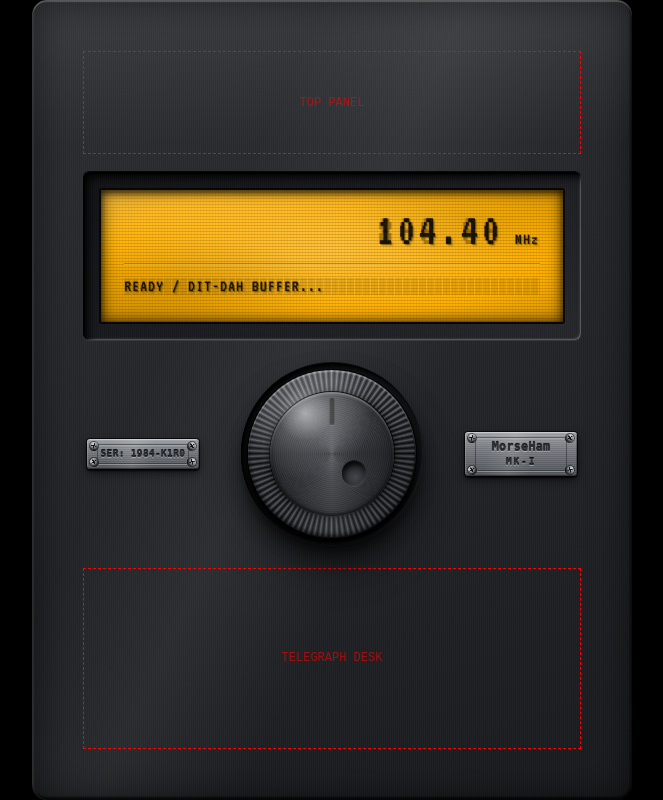
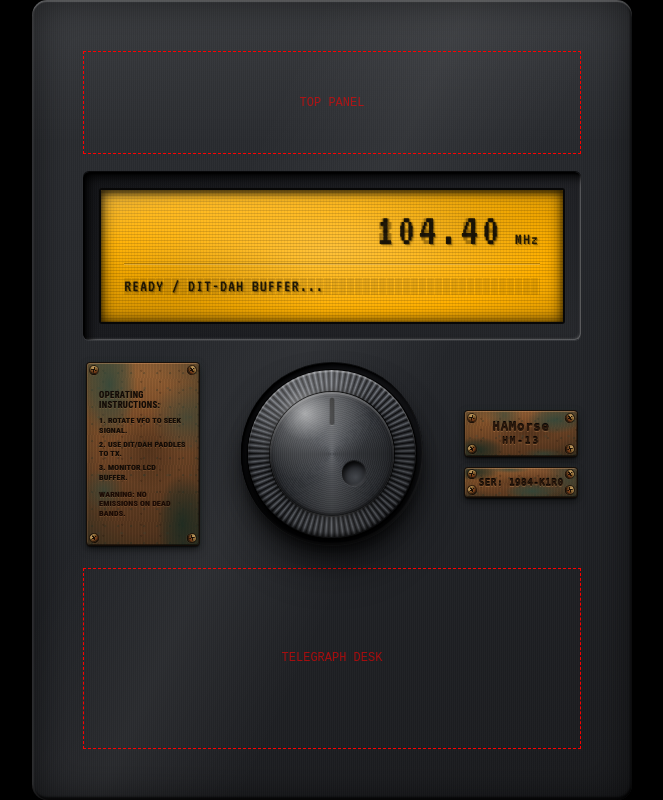
Before and after one commit to einsajo/HAMorse, a React (Vite) app: page / in a window 1280 px wide. Shown: the whole page, without its empty margins (308-971 px from the left). Built offline with nearby package versions, Linux system fonts and the light colour scheme.

Commit message:
fix: update plates to corroded copper and add SOP layout

```diff
--- a/src/components/MetalPlate.css
+++ b/src/components/MetalPlate.css
@@ -1,46 +1,57 @@
 /* ==========================================================================
-   Stamped aluminium plate + Phillips-head screws
+   Aged, corroded copper plate + tarnished brass screws
    ========================================================================== */
 
 .plate {
+  /* patina splotch positions; varied per plate so they don't look copy-pasted */
+  --p1: 14% 22%;
+  --p2: 86% 78%;
+  --p3: 72% 12%;
+  --p4: 28% 92%;
+
   position: relative;
   container-type: inline-size;
   pointer-events: none; /* decorative: never steal touches from the VFO */
   /* no padding here: cqi units inside resolve against this plate's width */
   border-radius: 3px;
 
-  /* aged, dulled aluminium with horizontal brushing */
   background:
-    linear-gradient(180deg, rgba(255, 255, 255, 0.18) 0%, rgba(255, 255, 255, 0) 35%, rgba(0, 0, 0, 0.12) 100%),
-    linear-gradient(100deg, rgba(255, 255, 255, 0) 20%, rgba(255, 255, 255, 0.12) 42%, rgba(255, 255, 255, 0) 60%),
-    repeating-linear-gradient(0deg, rgba(255, 255, 255, 0.05) 0 1px, rgba(0, 0, 0, 0.05) 1px 2px),
-    linear-gradient(180deg, #8d9197 0%, #72767c 55%, #5c6066 100%);
+    /* heavy verdigris blooms (#2E473B / #1A2B22) */
+    radial-gradient(ellipse 34% 42% at var(--p1), rgba(46, 71, 59, 0.85) 0%, rgba(46, 71, 59, 0.45) 45%, rgba(46, 71, 59, 0) 72%),
+    radial-gradient(ellipse 30% 36% at var(--p2), rgba(26, 43, 34, 0.85) 0%, rgba(26, 43, 34, 0.4) 50%, rgba(26, 43, 34, 0) 75%),
+    radial-gradient(circle at var(--p3), rgba(46, 71, 59, 0.6) 0%, rgba(46, 71, 59, 0) 22%),
+    radial-gradient(ellipse 26% 18% at var(--p4), rgba(46, 71, 59, 0.65) 0%, rgba(46, 71, 59, 0) 70%),
+    /* fine pitting speckle */
+    /* (co-prime tile sizes stop the pits from reading as a grid) */
+    radial-gradient(circle at 40% 60%, rgba(26, 43, 34, 0.28) 0 0.8px, rgba(0, 0, 0, 0) 1.4px) 0 0 / 13px 17px,
+    radial-gradient(circle at 70% 25%, rgba(20, 12, 6, 0.22) 0 0.8px, rgba(0, 0, 0, 0) 1.4px) 3px 5px / 19px 11px,
+    radial-gradient(circle at 20% 80%, rgba(46, 71, 59, 0.22) 0 1px, rgba(0, 0, 0, 0) 1.6px) 7px 2px / 23px 29px,
+    /* patina creeping in from the edges */
+    radial-gradient(ellipse 75% 80% at 50% 50%, rgba(26, 43, 34, 0) 55%, rgba(26, 43, 34, 0.55) 100%),
+    /* dark tarnish blotch */
+    radial-gradient(ellipse 40% 30% at 55% 48%, rgba(20, 12, 6, 0.28) 0%, rgba(20, 12, 6, 0) 70%),
+    /* dull top-lit sheen (no mirror shine) */
+    linear-gradient(180deg, rgba(255, 190, 130, 0.12) 0%, rgba(255, 190, 130, 0) 30%, rgba(0, 0, 0, 0.18) 100%),
+    /* worn rolling grain */
+    repeating-linear-gradient(92deg, rgba(255, 180, 120, 0.04) 0 1px, rgba(0, 0, 0, 0.05) 1px 3px),
+    /* oxidised copper / bronze base (#8B572A -> #5C3A21) */
+    linear-gradient(160deg, #8b572a 0%, #744827 45%, #5c3a21 100%);
 
   box-shadow:
-    /* sheared edge: bright top, dark bottom */
-    inset 0 1px 0 rgba(255, 255, 255, 0.45),
-    inset 0 -1px 0 rgba(0, 0, 0, 0.45),
-    inset 1px 0 0 rgba(255, 255, 255, 0.15),
-    inset -1px 0 0 rgba(0, 0, 0, 0.3),
-    /* plate thickness and shadow on the chassis */
-    0 0 0 1px rgba(0, 0, 0, 0.75),
+    /* worn sheared edge */
+    inset 0 1px 0 rgba(255, 180, 120, 0.3),
+    inset 0 -1px 0 rgba(0, 0, 0, 0.5),
+    inset 1px 0 0 rgba(255, 180, 120, 0.1),
+    inset -1px 0 0 rgba(0, 0, 0, 0.35),
+    /* plate thickness + shadow onto the gunmetal */
+    0 0 0 1px rgba(20, 12, 6, 0.85),
     0 2px 2px rgba(0, 0, 0, 0.8),
-    0 4px 8px rgba(0, 0, 0, 0.55);
+    0 4px 8px rgba(0, 0, 0, 0.55),
+    /* faint verdigris stain bleeding onto the chassis */
+    0 0 6px 1px rgba(46, 71, 59, 0.18);
 }
 
-/* pressed border bead, stamped in with the text */
-.plate::before {
-  content: '';
-  position: absolute;
-  inset: 4.5cqi 9cqi;
-  border-radius: 2px;
-  border: 1px solid rgba(40, 42, 46, 0.55);
-  box-shadow:
-    0 1px 0 rgba(255, 255, 255, 0.28),
-    inset 0 1px 0 rgba(255, 255, 255, 0.2);
-}
-
-/* --- Stamped (debossed) text ------------------------------------------ */
+/* --- Stamped (debossed) text: brand + serial plates -------------------- */
 .plate__stamp {
   position: relative;
   display: flex;
@@ -53,60 +64,117 @@
   line-height: 1;
   white-space: nowrap;
   text-transform: uppercase;
-  color: #2f3236;
+  color: #2a180c;
   text-shadow:
     /* deep upper wall of the stamped groove */
-    0 -1px 0 rgba(0, 0, 0, 0.75),
+    0 -1px 0 rgba(0, 0, 0, 0.8),
     0 -1px 1px rgba(0, 0, 0, 0.5),
-    /* light catching the lower lip */
-    0 1px 0 rgba(255, 255, 255, 0.35);
+    /* worn copper lip catching the light */
+    0 1px 0 rgba(230, 160, 100, 0.3);
 }
 
-/* --- Phillips-head screws ---------------------------------------------- */
+/* --- Screws: tarnished brass with rust bloom --------------------------- */
 .plate__screw {
   --screw-size: max(6px, 7cqi);
   position: absolute;
+  z-index: 1;
   width: var(--screw-size);
   height: var(--screw-size);
   border-radius: 50%;
   transform: rotate(var(--screw-angle, 0deg));
 
   background:
-    /* cross slots */
-    linear-gradient(90deg, rgba(0, 0, 0, 0) 40%, rgba(10, 10, 12, 0.9) 40% 60%, rgba(0, 0, 0, 0) 60%) center / 70% 70% no-repeat,
-    linear-gradient(0deg, rgba(0, 0, 0, 0) 40%, rgba(10, 10, 12, 0.9) 40% 60%, rgba(0, 0, 0, 0) 60%) center / 70% 70% no-repeat,
-    /* domed steel head lit from the upper left */
-    radial-gradient(circle at 35% 30%, #d4d7db 0%, #8e9298 35%, #4a4d52 75%, #2a2c30 100%);
+    /* cross slots, packed with grime */
+    linear-gradient(90deg, rgba(0, 0, 0, 0) 40%, rgba(18, 10, 4, 0.92) 40% 60%, rgba(0, 0, 0, 0) 60%) center / 70% 70% no-repeat,
+    linear-gradient(0deg, rgba(0, 0, 0, 0) 40%, rgba(18, 10, 4, 0.92) 40% 60%, rgba(0, 0, 0, 0) 60%) center / 70% 70% no-repeat,
+    /* rust blooms */
+    radial-gradient(circle at 70% 70%, rgba(122, 48, 18, 0.75) 0%, rgba(122, 48, 18, 0) 45%),
+    radial-gradient(circle at 25% 75%, rgba(90, 36, 14, 0.6) 0%, rgba(90, 36, 14, 0) 35%),
+    /* domed aged-brass head lit from the upper left */
+    radial-gradient(circle at 35% 30%, #c4a066 0%, #8a6630 35%, #5a3f1c 72%, #2e1f0e 100%);
 
   box-shadow:
-    /* dome shading */
-    inset 0 -1px 1px rgba(0, 0, 0, 0.6),
-    inset 0 1px 0 rgba(255, 255, 255, 0.35),
-    /* countersink ring + drop shadow onto the plate */
-    0 0 0 1px rgba(0, 0, 0, 0.55),
-    0 1px 1px rgba(0, 0, 0, 0.7),
-    0 1px 0 1px rgba(255, 255, 255, 0.12);
+    inset 0 -1px 1px rgba(0, 0, 0, 0.65),
+    inset 0 1px 0 rgba(255, 220, 160, 0.3),
+    /* countersink ring + drop shadow onto the copper */
+    0 0 0 1px rgba(20, 10, 4, 0.7),
+    0 1px 1px rgba(0, 0, 0, 0.75),
+    0 1px 0 1px rgba(255, 180, 120, 0.1);
 }
 
-/* corner positions: centred offset so the rotation doesn't shift them */
 .plate__screw--tl { top: 2.6cqi; left: 2.6cqi; }
 .plate__screw--tr { top: 2.6cqi; right: 2.6cqi; }
 .plate__screw--bl { bottom: 2.6cqi; left: 2.6cqi; }
 .plate__screw--br { bottom: 2.6cqi; right: 2.6cqi; }
 
-/* --- Variants ---------------------------------------------------------- */
-.plate--serial .plate__stamp {
-  font-size: 8.4cqi;
-  letter-spacing: 0.04em;
+/* --- Brand + serial (right-hand stack) ---------------------------------- */
+.plate--brand {
+  --p1: 80% 20%;
+  --p2: 12% 85%;
+  --p3: 35% 10%;
+  --p4: 70% 95%;
 }
 
 .plate--brand .plate__brand {
-  font-size: 10.5cqi;
-  letter-spacing: 0.02em;
-  text-transform: none; /* keep the "MorseHam" casing */
+  font-size: 11cqi;
+  letter-spacing: 0.06em;
+  text-transform: none; /* keep the "HAMorse" casing */
 }
 
 .plate--brand .plate__model {
   font-size: 8.4cqi;
   letter-spacing: 0.2em;
 }
+
+.plate--serial {
+  --p1: 60% 80%;
+  --p2: 8% 15%;
+  --p3: 92% 40%;
+  --p4: 40% 5%;
+}
+
+.plate--serial .plate__stamp {
+  font-size: 8.4cqi;
+  letter-spacing: 0.04em;
+}
+
+/* --- SOP plate: printed industrial instructions ------------------------- */
+.plate--sop {
+  --p1: 20% 12%;
+  --p2: 85% 88%;
+  --p3: 88% 30%;
+  --p4: 15% 70%;
+  container-type: size; /* height is set by the layout, so text can size to both axes */
+}
+
+.plate--sop .plate__stamp {
+  height: 100%;
+  align-items: flex-start;
+  justify-content: center;
+  gap: 2.4cqh;
+  padding: 12cqi 11cqi;
+  font-family: 'Roboto Condensed', 'Arial Narrow', 'Helvetica Neue', Roboto, Arial, sans-serif;
+  font-stretch: condensed;
+  font-weight: 700;
+  font-size: min(7.2cqi, 5.6cqh);
+  line-height: 1.18;
+  letter-spacing: 0.02em;
+  white-space: normal;
+  text-align: left;
+  /* very dark, etched print */
+  color: #120b06;
+  text-shadow:
+    0 0 1px rgba(0, 0, 0, 0.55),
+    0 1px 0 rgba(230, 160, 100, 0.22);
+}
+
+.plate--sop .sop__title {
+  font-size: 1.08em;
+  letter-spacing: 0.04em;
+  margin-bottom: 1cqh;
+}
+
+.plate--sop .sop__warn {
+  margin-top: 1.6cqh;
+  color: #1a0a04;
+}
--- a/src/components/TuningDial.css
+++ b/src/components/TuningDial.css
@@ -24,6 +24,26 @@
 .tuning__plate {
   width: 94%;
   max-width: 34cqw;
+}
+
+/* Left: one tall SOP plate, same height as the dial for symmetry */
+.tuning__sop {
+  height: min(94cqh, 50cqw);
+}
+
+/* Right: two small plates stacked, centred on the dial */
+.tuning__stack {
+  width: 94%;
+  max-width: 34cqw;
+  display: flex;
+  flex-direction: column;
+  justify-content: center;
+  gap: 6cqh;
+  pointer-events: none;
+}
+
+.tuning__stack > .plate {
+  width: 100%;
 }
 
 /* Dial container: touch-action none stops scroll/zoom while tuning */
--- a/src/components/TuningDial.tsx
+++ b/src/components/TuningDial.tsx
@@ -9,8 +9,15 @@ import MetalPlate from './MetalPlate'
 export default function TuningDial() {
   return (
     <section className="tuning" aria-label="Tuning Panel">
-      <MetalPlate className="plate--serial tuning__plate" label="Serial number SER: 1984-K1R0">
-        <span className="plate__serial">SER: 1984-K1R0</span>
+      <MetalPlate
+        className="plate--sop tuning__plate tuning__sop"
+        label="Operating instructions: 1. Rotate VFO to seek signal. 2. Use DIT/DAH paddles to TX. 3. Monitor LCD buffer. Warning: no emissions on dead bands."
+      >
+        <span className="sop__title">OPERATING INSTRUCTIONS:</span>
+        <span className="sop__step">1. ROTATE VFO TO SEEK SIGNAL.</span>
+        <span className="sop__step">2. USE DIT/DAH PADDLES TO TX.</span>
+        <span className="sop__step">3. MONITOR LCD BUFFER.</span>
+        <span className="sop__warn">WARNING: NO EMISSIONS ON DEAD BANDS.</span>
       </MetalPlate>
 
       <div className="vfo" role="presentation">
@@ -28,10 +35,15 @@ export default function TuningDial() {
         </div>
       </div>
 
-      <MetalPlate className="plate--brand tuning__plate" label="MorseHam MK-I">
-        <span className="plate__brand">MorseHam</span>
-        <span className="plate__model">MK-I</span>
-      </MetalPlate>
+      <div className="tuning__stack">
+        <MetalPlate className="plate--brand" label="HAMorse HM-13">
+          <span className="plate__brand">HAMorse</span>
+          <span className="plate__model">HM-13</span>
+        </MetalPlate>
+        <MetalPlate className="plate--serial" label="Serial number SER: 1984-K1R0">
+          <span className="plate__serial">SER: 1984-K1R0</span>
+        </MetalPlate>
+      </div>
     </section>
   )
 }
```
